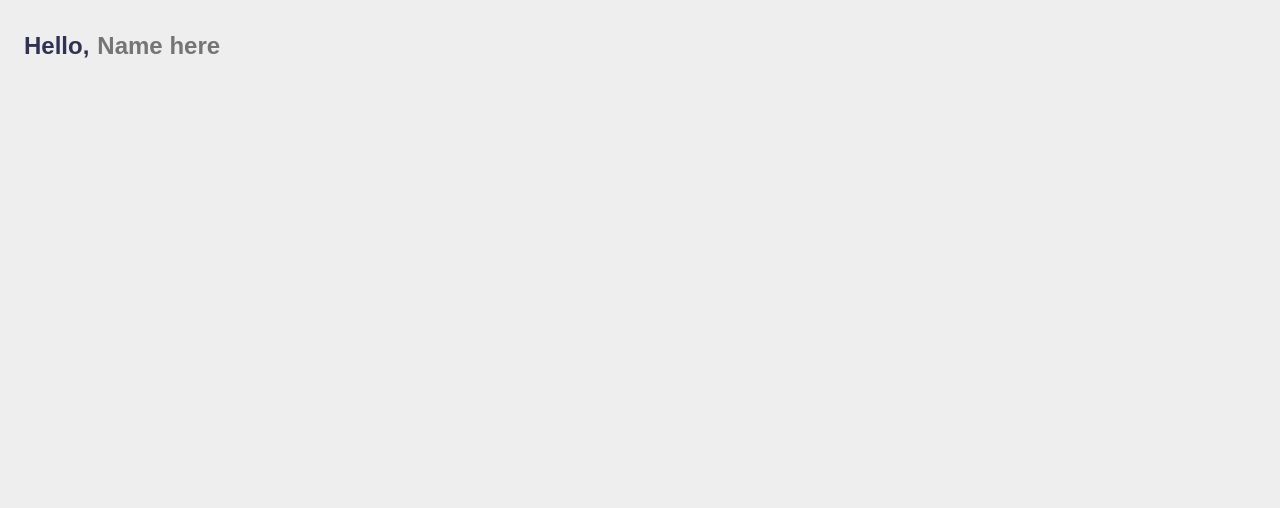
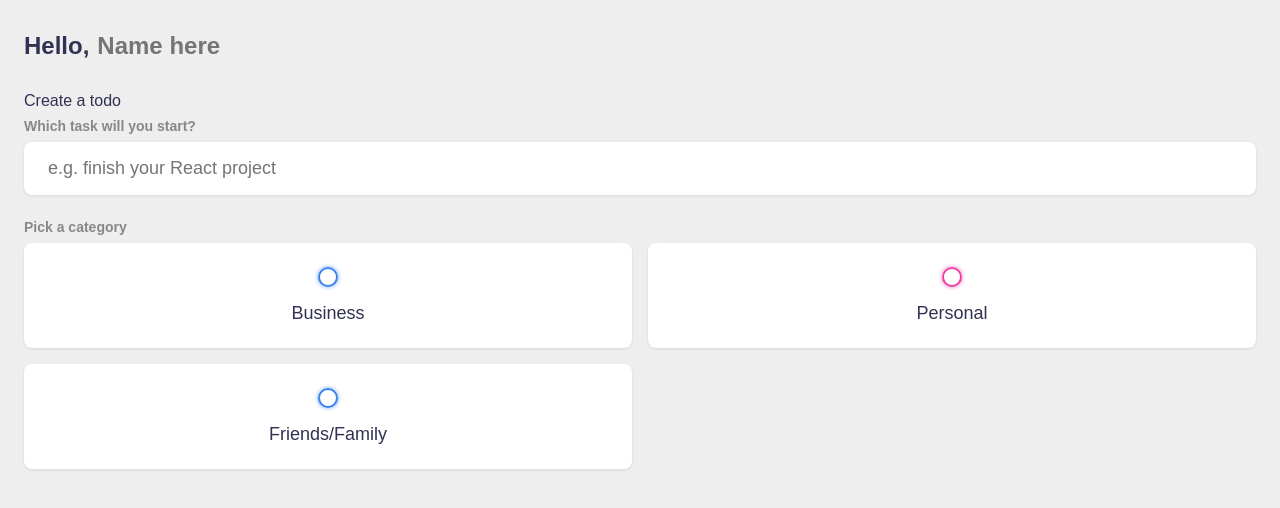
Before and after one commit to MarieSeaman94/todo-list-one, a Vue app: page / in a window 1280 px wide. Shown: the top 508 px of the page. Built offline with nearby package versions, Linux system fonts and the light colour scheme.

Commit message:
radio options added to choose task category

```diff
--- a/src/App.vue
+++ b/src/App.vue
@@ -11,6 +11,10 @@ const input_category = ref(null)
 const todos_asc = computed(() => todos.value.sort((a, b) => {
   return b.createdAt - a.createdAt
 }))
+
+const addTodo = () => {
+
+}
 
 watch(name, (newVal) => {
   localStorage.setItem('name', newVal)
@@ -28,5 +32,45 @@ onMounted(() => {
         Hello, <input type="text" placeholder="Name here" v-model="name"/>
       </h2>
     </section>
+
+    <section class="create-todo">
+      <h3>Create a todo</h3>
+
+        <form @submit.prevent="addTodo">
+          <h4>Which task will you start?</h4>
+          <input type="text"
+                  placeholder="e.g. finish your React project"
+                  v-model="input_content"/>
+          <h4>Pick a category</h4>
+          <div class="options">
+            <label>
+              <input type="radio"
+                     name="category"
+                     value="business"
+                     v-model="input_category" />
+              <span class="bubble business"></span>
+              <div>Business</div>
+            </label>
+
+            <label>
+              <input type="radio"
+                     name="category"
+                     value="personal"
+                     v-model="input_category" />
+              <span class="bubble personal"></span>
+              <div>Personal</div>
+            </label>
+
+            <label>
+              <input type="radio"
+                     name="category"
+                     value="friends-family"
+                     v-model="input_category" />
+              <span class="bubble friends-family"></span>
+              <div>Friends/Family</div>
+            </label>
+          </div>
+        </form>
+    </section>
 </main>
 </template>
```
